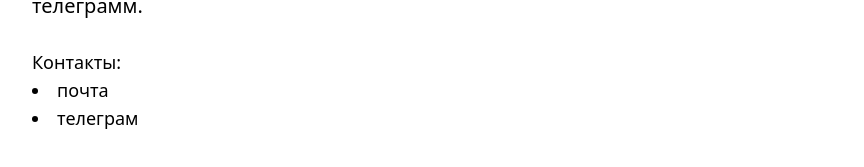
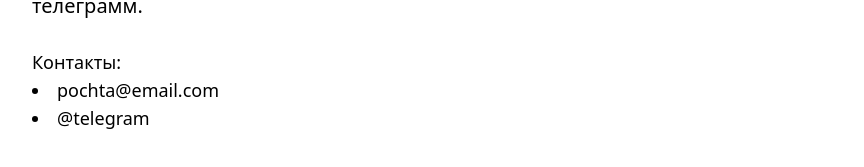
Before and after one commit to anvarKhakimov/homepage, a Next.js app: page / in a window 1280 px wide. Shown: the part 719-886 px from the top of the page, without its empty margins (184-1048 px from the left). Built offline with nearby package versions, Linux system fonts and the light colour scheme.

Commit message:
Minimal changes

```diff
--- a/pages/index.js
+++ b/pages/index.js
@@ -30,8 +30,8 @@ export default function Home() {
             <div className="text-lg mb-10">
               Контакты:
               <ul className="list-disc list-inside">
-                <li>почта</li>
-                <li>телеграм</li>
+                <li>pochta@email.com</li>
+                <li>@telegram</li>
               </ul>
             </div>
           </div>
```
